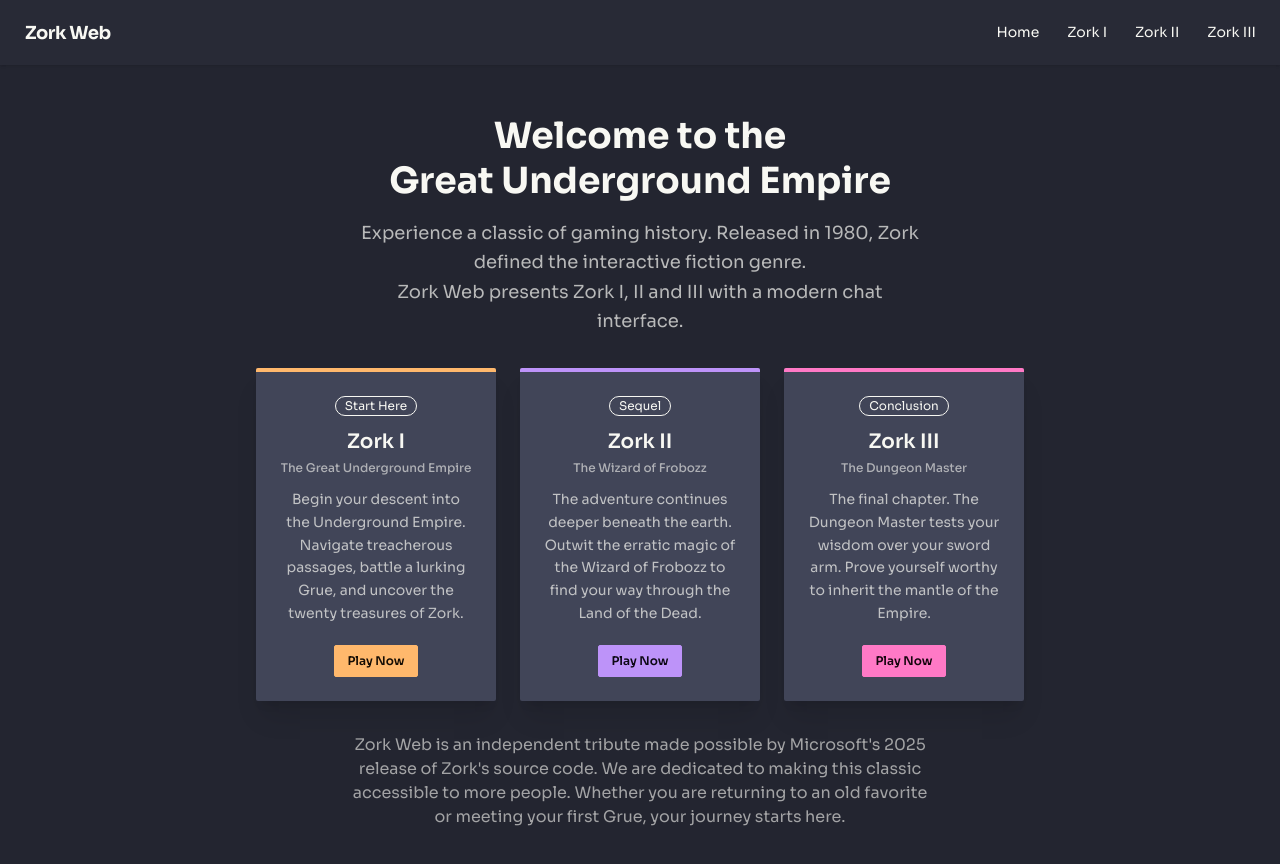
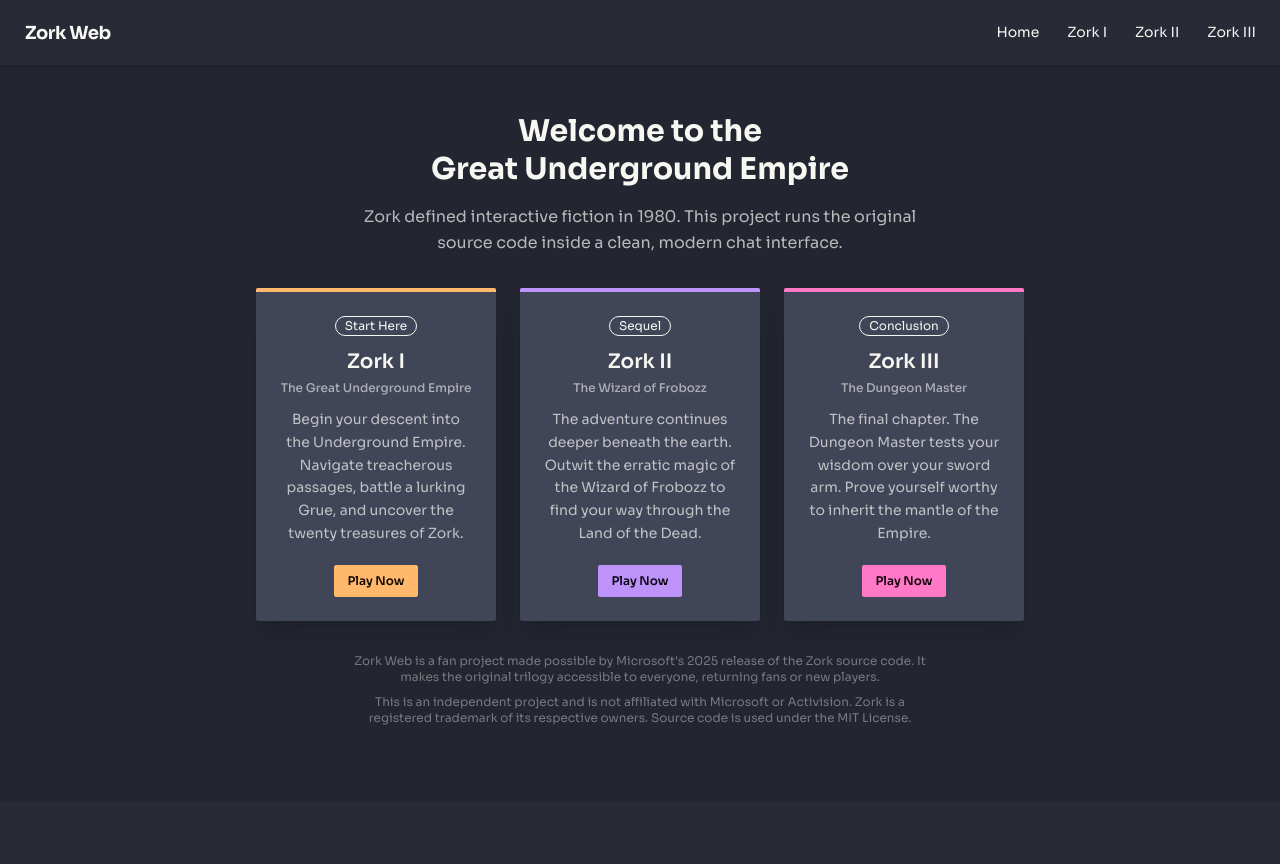
Before and after one commit to lewdry/zorkweb, a SvelteKit app: page / in a window 1280 px wide. Shown: the top 864 px of the page. After the commit the page ends 801 px from the top, so only its background shows below. Built offline with nearby package versions, Linux system fonts and the light colour scheme.

Commit message:
style: update hero section content and improve text styling for clarity

```diff
--- a/src/routes/+page.svelte
+++ b/src/routes/+page.svelte
@@ -41,17 +41,15 @@
 </svelte:head>
 
 <!-- Hero -->
+
 <section class="hero min-h-[calc(100dvh-4rem)] bg-base-200">
    <div class="hero-content text-center flex-col gap-8 pt-4 pb-16 px-4">
 	   <div class="max-w-2xl">
-			<h1 class="text-3xl md:text-4xl font-bold leading-tight mb-4">
+		   <h1 class="text-2xl md:text-3xl font-bold leading-tight mb-4">
 			   Welcome to the<br />Great Underground Empire
 		   </h1>
-			<p class="text-base-content/70 text-lg leading-relaxed max-w-xl mx-auto">
-				Experience a classic of gaming history. Released in 1980, Zork defined the interactive fiction genre.
-			</p>
-			<p class="text-base-content/70 text-lg leading-relaxed max-w-xl mx-auto">
-				Zork Web presents Zork I, II and III with a modern chat interface.
+		   <p class="text-base-content/70 text-base leading-relaxed max-w-xl mx-auto">
+			   Zork defined interactive fiction in 1980. This project runs the original source code inside a clean, modern chat interface.
 		   </p>
 	   </div>
 
@@ -95,9 +93,14 @@
 		</div>
 
 		   <!-- Lore blurb -->
-		<div class="prose prose-sm max-w-xl mx-auto text-base-content/60 text-center">
-			<p>
-				Zork Web is an independent tribute made possible by Microsoft's 2025 release of Zork's source code. We are dedicated to making this classic accessible to more people. Whether you are returning to an old favorite or meeting your first Grue, your journey starts here.
+		   <div class="prose prose-xs max-w-xl mx-auto text-base-content/40 text-center mb-0 p-0">
+			   <p class="text-xs leading-snug mb-0 p-0">
+				   Zork Web is a fan project made possible by Microsoft's 2025 release of the Zork source code. It makes the original trilogy accessible to everyone, returning fans or new players.
+			   </p>
+			   <div class="my-2"></div>
+			   <!-- Copyright blurb -->
+			   <p class="text-xs leading-snug mb-0 p-0">
+				This is an independent project and is not affiliated with Microsoft or Activision. Zork is a registered trademark of its respective owners. Source code is used under the MIT License.
 			   </p>
 		   </div>
 	</div>
```
Lines whose indentation alone changed are shown as unchanged.
